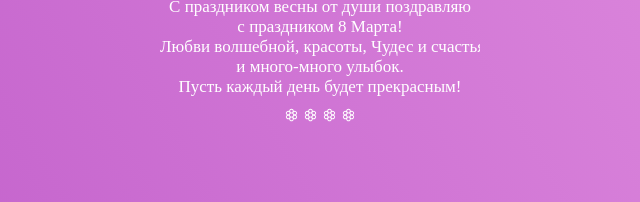
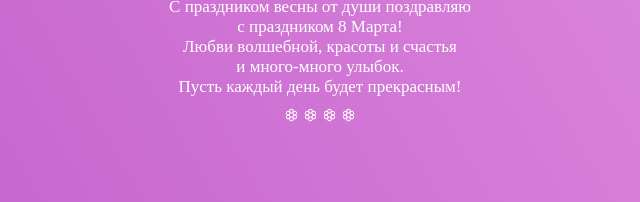
Before and after one commit to Moralessx/Soliha, a plain HTML site: page index.html in a window 1280 px wide. Shown: the part 307-509 px from the top of the page, 320-960 px from the left. Drawn offline with Linux system fonts and the light colour scheme.

Commit message:
Update index.html

```diff
--- a/index.html
+++ b/index.html
@@ -31,7 +31,7 @@
                 <div class="typed-out">Пусть солнца теплые лучи сердце согревают</div>
                 <div class="typed-out1">С праздником весны от души поздравляю</div>
                 <div class="typed-out2">c праздником 8 Марта!</div>
-                <div class="typed-out3">Любви волшебной, красоты, Чудес и счастья</div>
+                <div class="typed-out3">Любви волшебной, красоты и счастья</div>
                 <div class="typed-out4">и много-много улыбок.</div>
                 <div class="typed-out5">Пусть каждый день будет прекрасным!</div>
             </div>
```
